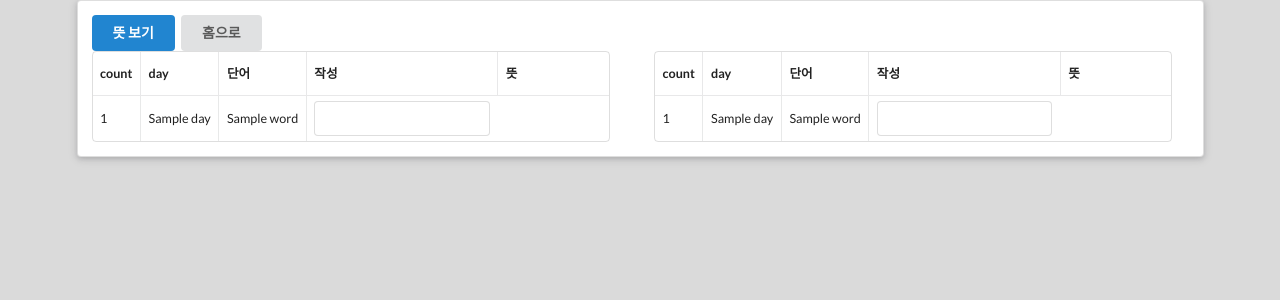
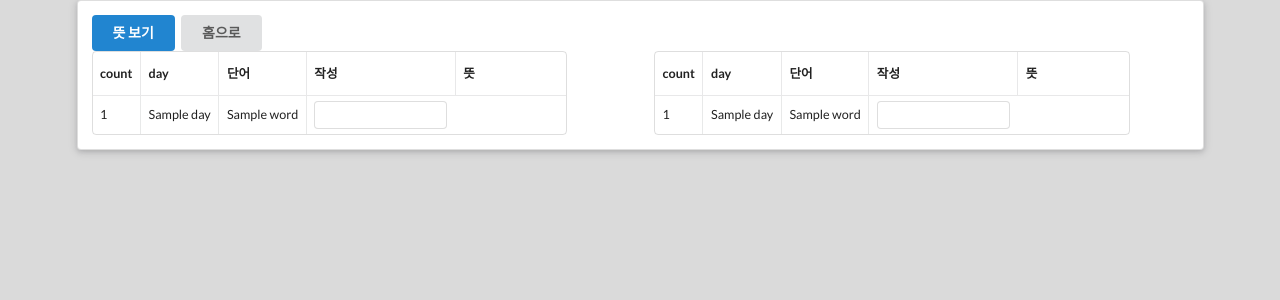
Before and after one commit to recall2300/word, a Django app: template templates/test_paper.html in a window 1280 px wide. Shown: the top 300 px of the page. Run offline with Django 3.2, Linux system fonts and the light colour scheme; the template is opened without the code that fills it: most values are stand-ins (such as "Sample title", 1, 10 or a date in 2020).

Commit message:
modify input size

```diff
--- a/templates/test_paper.html
+++ b/templates/test_paper.html
@@ -26,7 +26,7 @@
                                 <td>{{ word.day }}</td>
                                 <td>{{ word.word }}</td>
                                 <td>
-                                    <div class="ui input">
+                                    <div class="ui mini input">
                                         <input type="text">
                                     </div>
                                 </td>
@@ -54,7 +54,7 @@
                                 <td>{{ word.day }}</td>
                                 <td>{{ word.word }}</td>
                                 <td>
-                                    <div class="ui input">
+                                    <div class="ui mini input">
                                         <input type="text">
                                     </div>
                                 </td>
```
